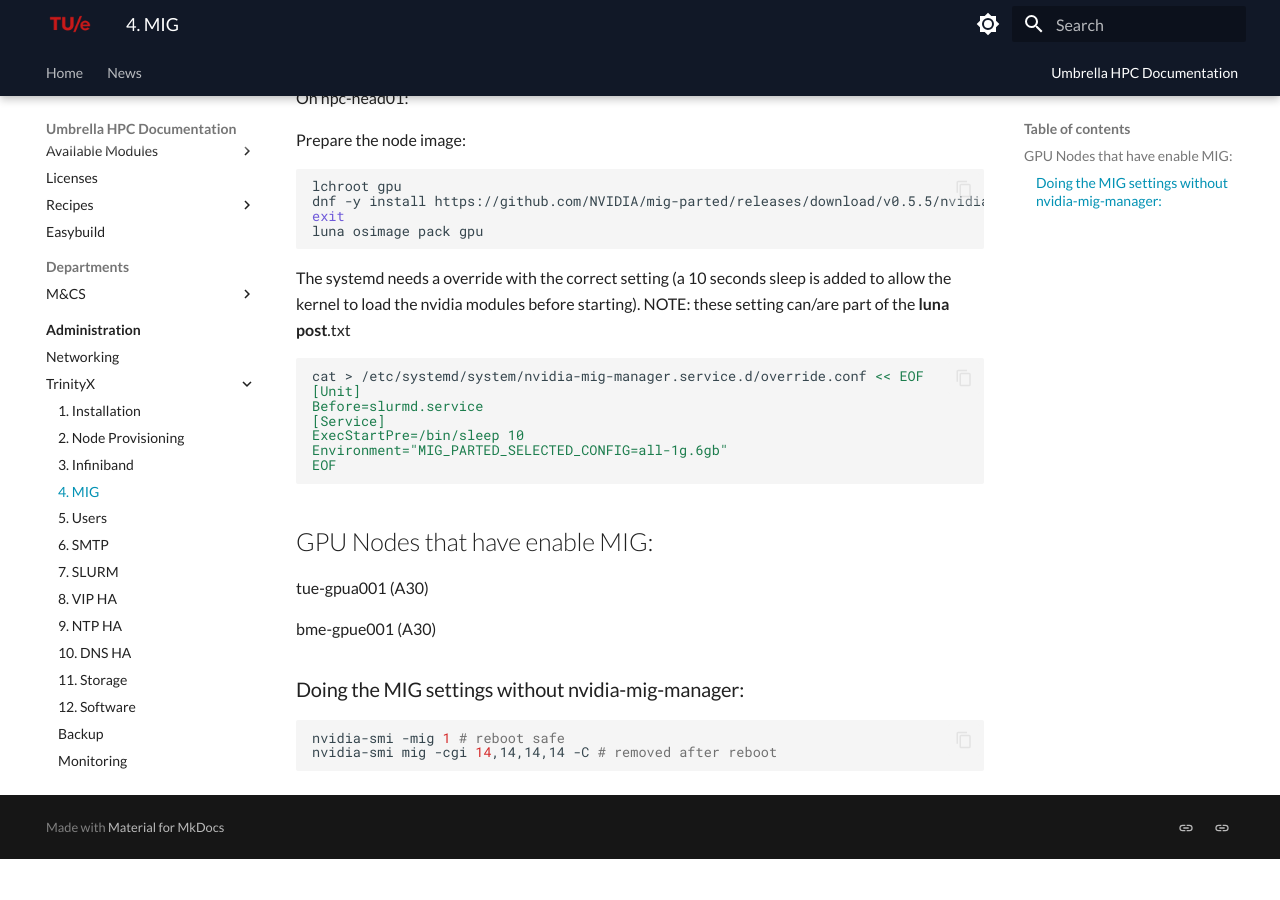
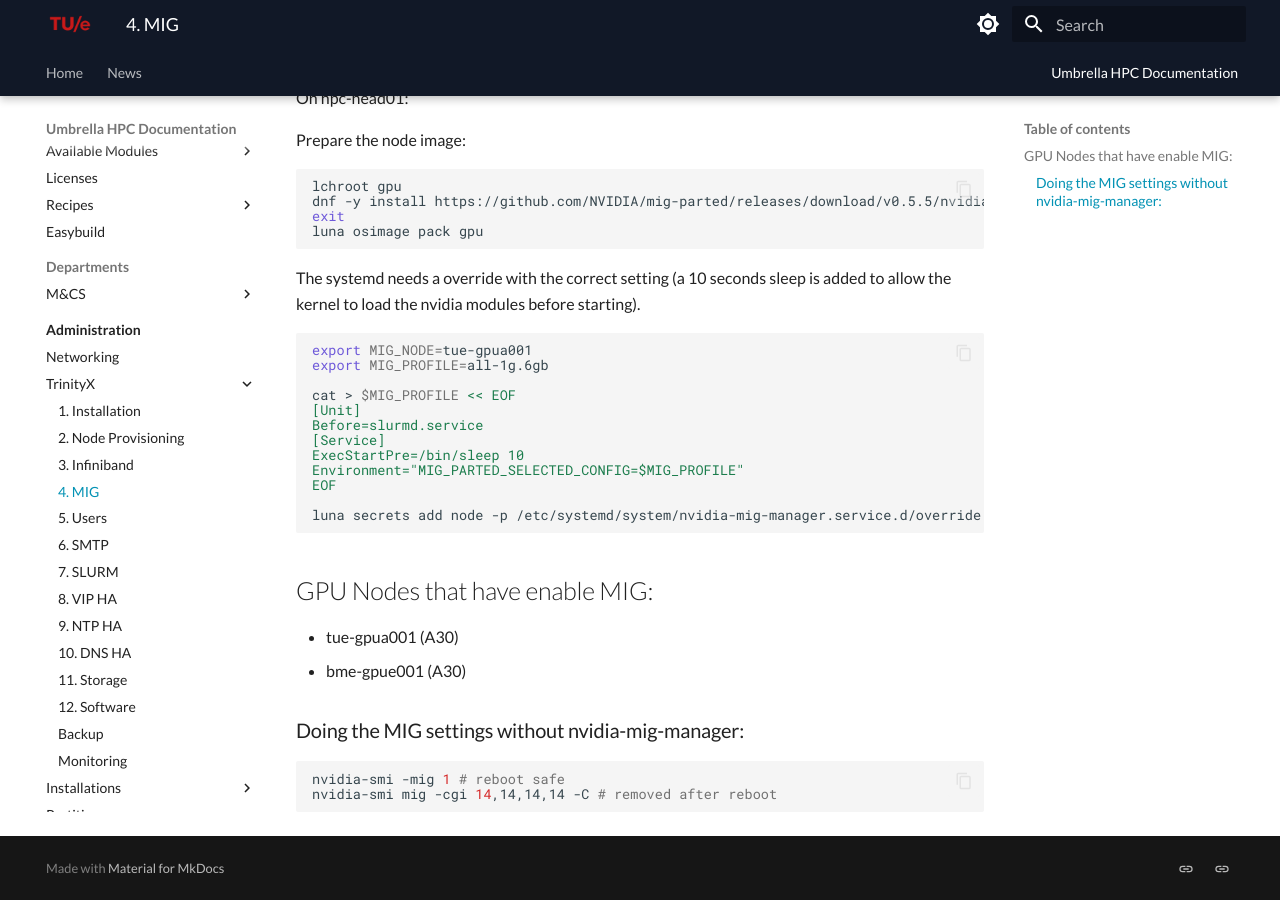
Before and after one commit to gferhpc/supercomputing.tue.nl, an MkDocs documentation site: the page built from pages/documentation/administration/trinityx/mig.md, in a window 1280 px wide and 900 px high, scrolled down 638 px. Built offline with MkDocs 1.6.1 and Material for MkDocs 9.7.7, drawn with Linux system fonts in a browser that asks for light colours; before the commit the page ends 1497 px from its top, so only the background shows below that.

Commit message:
updated mig documentation

````diff
--- a/pages/documentation/administration/trinityx/mig.md
+++ b/pages/documentation/administration/trinityx/mig.md
@@ -14,22 +14,26 @@
 ```
 
 The systemd needs a override with the correct setting (a 10 seconds sleep is added to allow the kernel to load the nvidia modules before starting).
-NOTE: these setting can/are part of the **luna post**.txt
+
 ``` shell
-cat > /etc/systemd/system/nvidia-mig-manager.service.d/override.conf << EOF
+export MIG_NODE=tue-gpua001
+export MIG_PROFILE=all-1g.6gb
+
+cat > $MIG_PROFILE << EOF
 [Unit]
 Before=slurmd.service
 [Service]
 ExecStartPre=/bin/sleep 10
-Environment="MIG_PARTED_SELECTED_CONFIG=all-1g.6gb"
+Environment="MIG_PARTED_SELECTED_CONFIG=$MIG_PROFILE"
 EOF
+
+luna secrets add node -p /etc/systemd/system/nvidia-mig-manager.service.d/override.conf -qc $MIG_PROFILE $MIG_NODE $MIG_PROFILE
 ```
 
 ## GPU Nodes that have enable MIG:
 
-tue-gpua001 (A30)
-
-bme-gpue001 (A30)
+- tue-gpua001 (A30)
+- bme-gpue001 (A30)
 
 
 ### Doing the MIG settings without nvidia-mig-manager:
````
